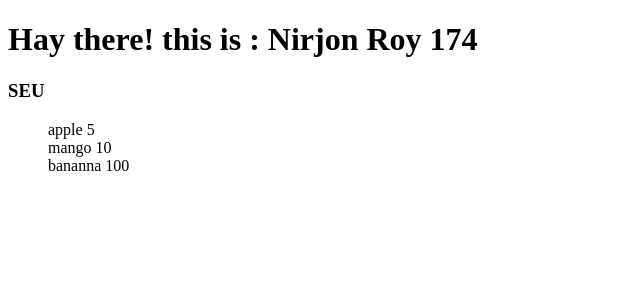
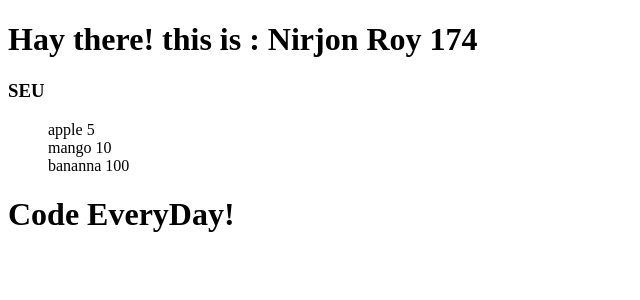
Before and after one commit to nirjonroy/React_practice, a React (Vite) app: page / in a window 1280 px wide. Shown: the top 300 px of the page, without its empty margins (0-640 px from the left). Built offline with nearby package versions, Linux system fonts and the light colour scheme.

Commit message:
Conditionally Rendering JSX & Components

```diff
--- a/src/App.jsx
+++ b/src/App.jsx
@@ -1,5 +1,6 @@
 import Hello from './Components/Hello';
 import Fruites from './Components/Fruites';
+import ConditionalComponent from './Components/ConditionalComponent';
 
 function App() {
 const seatNumbers = [1,7,4];
@@ -12,6 +13,7 @@
     <div className="App">
       <Hello  person={person}/>
       <Fruites />
+      <ConditionalComponent />
     </div>
   )
 }
--- /dev/null
+++ b/src/Components/Code.jsx
@@ -0,0 +1,5 @@
+export default function Code(){
+    return <div>
+        <h1>Code EveryDay!</h1>
+    </div>;
+}
--- /dev/null
+++ b/src/Components/ConditionalComponent.jsx
@@ -0,0 +1,11 @@
+import Welcome from "./Welcome";
+import Code from "./Code";
+
+export default function ConditionalComponent() {
+    const display = false;
+    if (display) {
+        return <Welcome />;
+    } else {
+        return <Code />;
+    }
+}
--- /dev/null
+++ b/src/Components/Welcome.jsx
@@ -0,0 +1,5 @@
+export default function welcome(){
+    return <div>
+        <h1>Welcome to React</h1>
+    </div>;
+}
```
